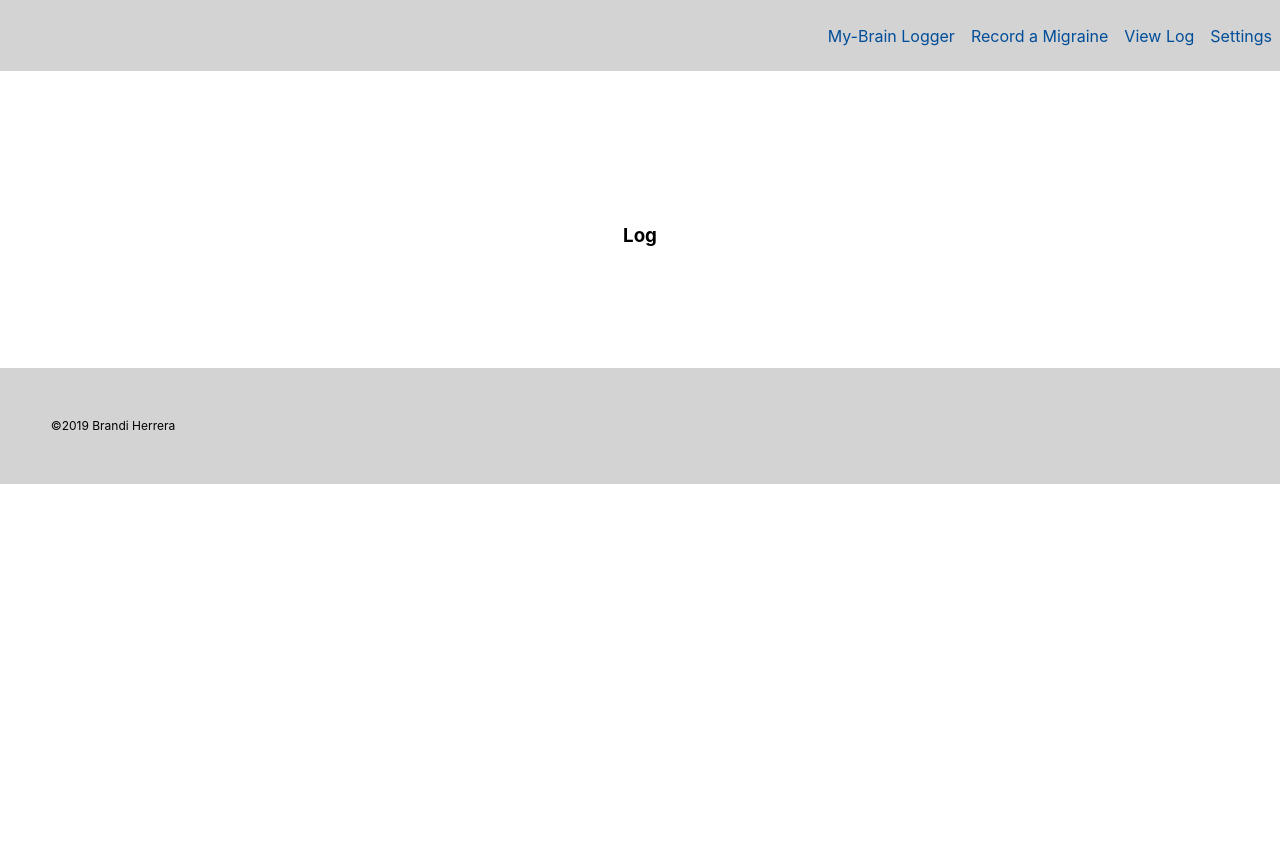
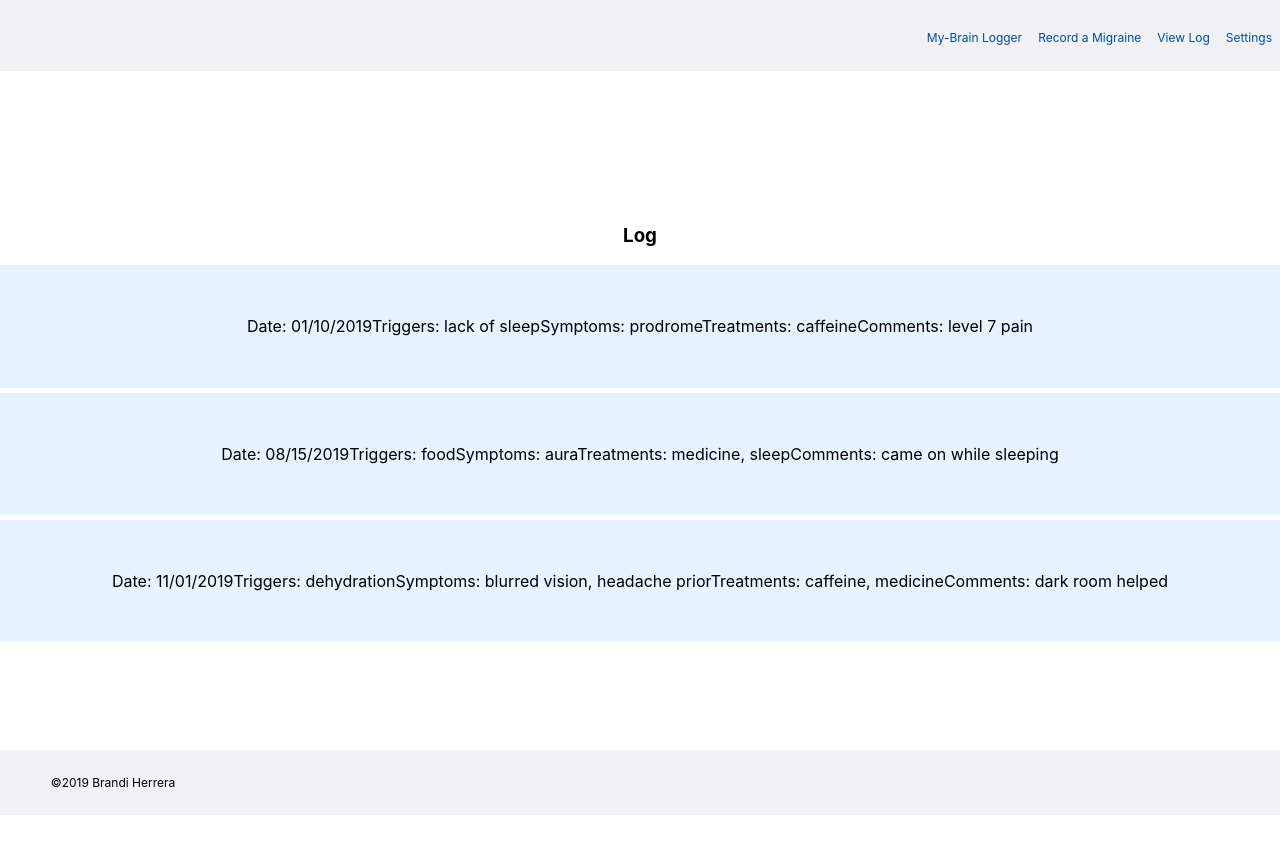
Before and after one commit to brandiherrera/migraine-app-full-stack-capstone-react, a React (Create React App) app: page /log in a window 1280 px wide. Shown: the top 854 px of the page. Before the commit the page ends 800 px from the top, so only its background shows below. Built offline with nearby package versions, Linux system fonts and the light colour scheme.

Commit message:
added mock data, props for log.js

```diff
--- a/package.json
+++ b/package.json
@@ -5,6 +5,7 @@
   "dependencies": {
     "react": "^16.12.0",
     "react-dom": "^16.12.0",
+    "react-router": "^5.1.2",
     "react-router-dom": "^5.1.2",
     "react-scripts": "3.2.0"
   },
--- a/src/App.css
+++ b/src/App.css
@@ -1,6 +1,10 @@
 .App {
   text-align: center;
   padding: 8% 0;
+}
+
+li {
+  list-style-type: none;
 }
 
 /* .App-logo {
--- a/src/App.js
+++ b/src/App.js
@@ -1,5 +1,6 @@
 import React from 'react';
 import { Route } from 'react-router-dom'
+// import { ReactRouter } from 'react-router'
 import './App.css';
 
 import Navbar from './components/navbar';
@@ -15,23 +16,30 @@ import Footer from './components/footer';
 
 
 export default class App extends React.Component {
-
+  static defaultProps = {
+    data: {
+      logs: [],
+    }
+  }
   render() {
-
+    const { data } = this.props;
+    // console.log(data);
     return (
       <div className='App'>
-        <div className='app-header'>
+        <div className='app-nav'>
           <Navbar />
         </div>
         <main className="App">
+          {/* <ReactRouter> */}
             <Route exact path='/' component={Header} />
             <Route path='/signup' component={Signup} />
             <Route path='/login' component={Login} />
             <Route path='/dashboard' component={Dashboard} />
             <Route path='/stats' component={Stats} />
             <Route path='/record-migraine' component={RecordMigraine} />
-          <Route path='/log' component={Log} />
+            <Route path='/log' render={(props) => <Log {...data} /> } />
             <Route path='/explore' component={Explore} />
+          {/* </ReactRouter> */}
         </main>
 
         <div className='app-footer'>
--- /dev/null
+++ b/src/DATA.js
@@ -0,0 +1,28 @@
+export default {
+    logs: [
+        {
+            id: '1',
+            date: '01/10/2019',
+            triggers: 'lack of sleep',
+            symptoms: 'prodrome',
+            treatments: 'caffeine',
+            comments: 'level 7 pain'
+        },
+        {
+            id: '2',
+            date: '08/15/2019',
+            triggers: 'food',
+            symptoms: 'aura',
+            treatments: 'medicine, sleep',
+            comments: 'came on while sleeping '
+        },
+        {
+            id: '3',
+            date: '11/01/2019',
+            triggers: 'dehydration',
+            symptoms: 'blurred vision, headache prior',
+            treatments: 'caffeine, medicine',
+            comments: 'dark room helped'
+        },
+    ]
+}
--- a/src/components/footer.css
+++ b/src/components/footer.css
@@ -1,6 +1,6 @@
 .app-footer {
-    background-color: lightgrey;
-    padding: 2% 0;
+    background-color: #f0f0f5;
+    padding: 1% 0;
     text-align: left;
     padding-left: 2%;
     font-size: 12px;
--- /dev/null
+++ b/src/components/log.css
@@ -0,0 +1,5 @@
+.log-item {
+    padding: 4%;
+    margin-bottom: 5px;
+    background-color: #e6f2ff;
+}
--- a/src/components/log.js
+++ b/src/components/log.js
@@ -1,7 +1,22 @@
 import React from 'react';
+import './log.css'
 
-export default function Log() {
-    return(
-        <h3>Log</h3>
+export default function Log(props) {
+    console.log(props.logs)
+    // console.log(logs)
+    return (
+        <div className='log'>
+            <h3>Log</h3>
+            {props.logs.map(log => (
+                <div key={log.id} className='log-item'>
+                    Date: {log.date}
+                    Triggers: {log.triggers}
+                    Symptoms: {log.symptoms}
+                    Treatments: {log.treatments}
+                    Comments: {log.comments}
+                </div>
+            ))}
+        </div>
+
     )
 }
--- a/src/components/navbar.css
+++ b/src/components/navbar.css
@@ -4,7 +4,7 @@
     left: 0;
     right: 0;
     z-index: 10;
-    background: lightgrey;
+    background: #f0f0f5;
     padding: 2% 0;
     text-align: right;
 }
@@ -13,4 +13,5 @@
     padding: 8px;
     text-decoration: none;
     color: #004d99;
+    font-size: 12px;
 }
--- a/src/components/navbar.js
+++ b/src/components/navbar.js
@@ -1,9 +1,10 @@
 import React from 'react';
-import { NavLink } from 'react-router-dom';
+import { NavLink, /*Router*/ } from 'react-router-dom';
 import './navbar.css';
 
 export default function Navbar() {
     return (
+        // <Router>
             <nav className='nav' id='nav'>
                 <NavLink to='/dashboard' className='nav-link home'>
                     My-Brain Logger
@@ -18,5 +19,6 @@ export default function Navbar() {
                     Settings
             </NavLink>
             </nav>
+        // </Router>
     )
 }
--- a/src/components/record-migraine.js
+++ b/src/components/record-migraine.js
@@ -1,30 +1,31 @@
 import React from 'react';
 
-export default function RecordMigraine() {
+export default function RecordMigraine(props) {
+    console.log(props)
     return (
         <form className='record-migraine-form'>
             <div className="record-form-entry">
-                <label for="date">Date</label>
+                <label htmlFor="date">Date</label>
                 <input placeholder='Date' type="text" name='date' id='date' />
             </div>
 
             <div className="record-form-entry">
-                <label for="triggers">Triggers</label>
+                <label htmlFor="triggers">Triggers</label>
                 <input type="text" name='triggers' id='triggers' placeholder='Last Name' />
             </div>
 
             <div className="record-form-entry">
-                <label for="symptoms">Symptoms</label>
+                <label htmlFor="symptoms">Symptoms</label>
                 <input type="text" name='symptoms' id='symptoms' />
             </div>
 
             <div className="record-form-entry">
-                <label for="treatments">Treatments</label>
+                <label htmlFor="treatments">Treatments</label>
                 <input type="text" name='treatments' id='treatments' />
             </div>
 
             <div className="record-form-entry">
-                <label for="comments">Additional Comments</label>
+                <label htmlFor="comments">Additional Comments</label>
                 <input type="text" name='comments' id='comments' />
             </div>
 
--- a/src/index.js
+++ b/src/index.js
@@ -2,11 +2,12 @@ import React from 'react';
 import ReactDOM from 'react-dom';
 import { BrowserRouter } from 'react-router-dom';
 import './index.css';
+import DATA from './DATA';
 import App from './App';
 
 ReactDOM.render(
     <BrowserRouter>
-        <App />
+        <App data={DATA}/>
     </BrowserRouter>,
     document.getElementById('root')
 );
```
Also changed, not shown: 2 other files (tests, documents, lock files or other folders). Lines whose indentation alone changed are shown as unchanged.
